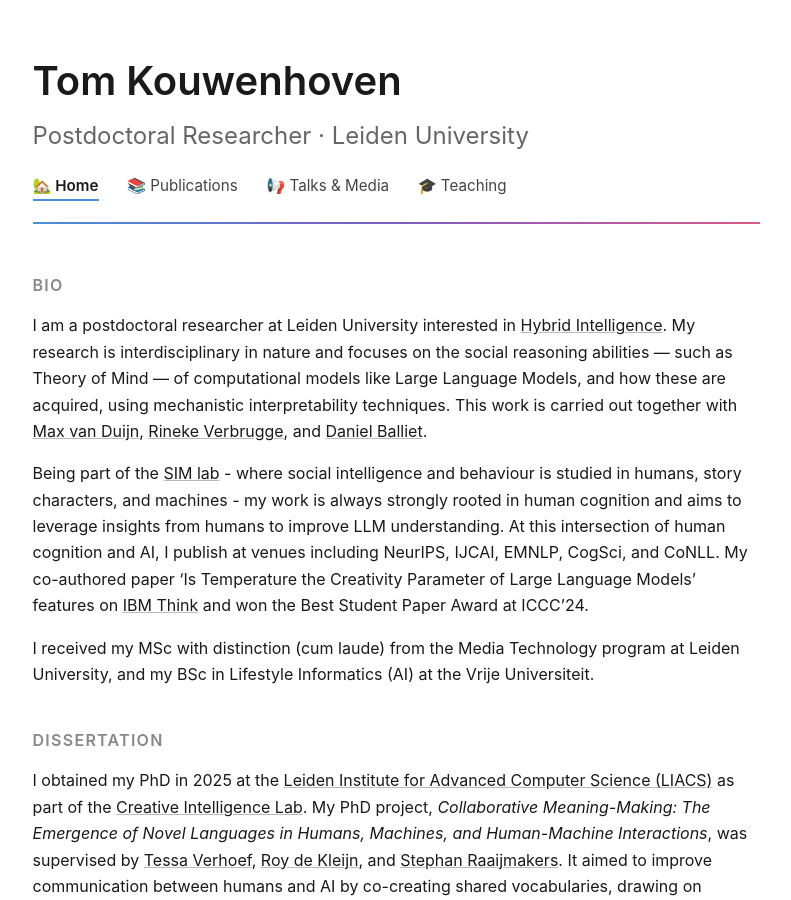
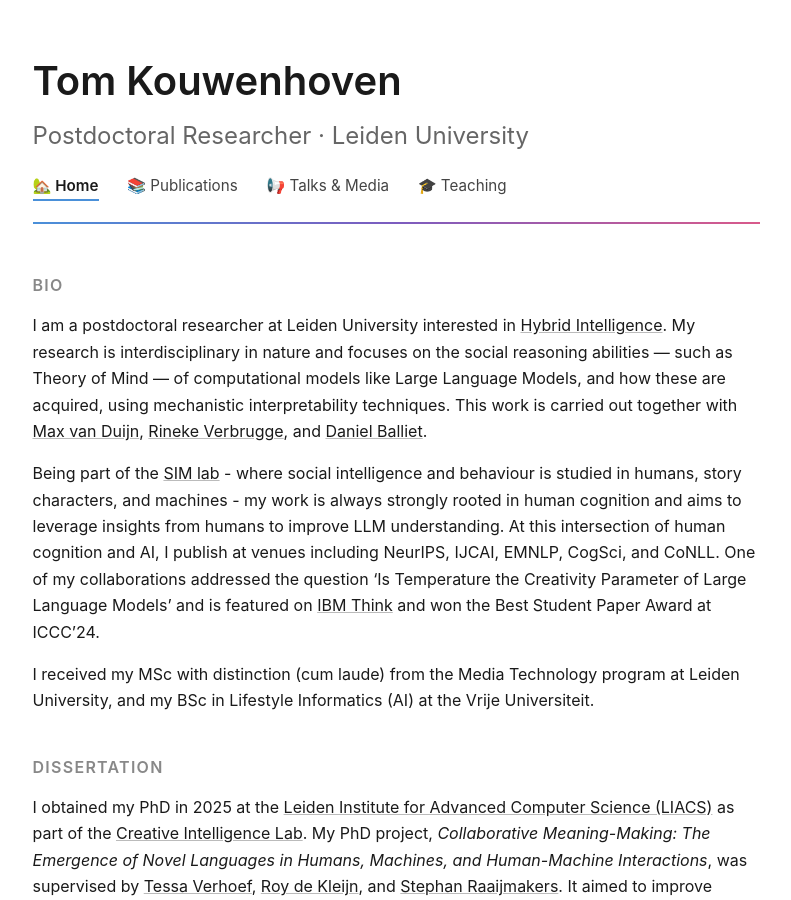
Before and after one commit to tomkouwenhoven/tomkouwenhoven.github.io, a Jekyll site: the page built from index.md, in a window 1280 px wide and 900 px high. Shown: the whole window, without its empty margins (244-1035 px from the left). Built offline with Jekyll 4.4.1, drawn with Linux system fonts in a browser that asks for light colours.

Commit message:
Bio update.

```diff
--- a/index.md
+++ b/index.md
@@ -8,7 +8,7 @@ permalink: /
 
 I am a postdoctoral researcher at Leiden University interested in [Hybrid Intelligence](https://www.hybrid-intelligence-centre.nl/). My research is interdisciplinary in nature and focuses on the social reasoning abilities — such as Theory of Mind — of computational models like Large Language Models, and how these are acquired, using mechanistic interpretability techniques. This work is carried out together with [Max van Duijn](https://www.mjvd.nl/), [Rineke Verbrugge](https://rinekeverbrugge.nl/), and [Daniel Balliet](https://amsterdamcooperationlab.com/danielballiet/).
 
-Being part of the [SIM lab](https://simlab.liacs.nl/) - where social intelligence and behaviour is studied in humans, story characters, and machines - my work is always strongly rooted in human cognition and aims to leverage insights from humans to improve LLM understanding. At this intersection of human cognition and AI, I publish at venues including NeurIPS, IJCAI, EMNLP, CogSci, and CoNLL. My co-authored paper 'Is Temperature the Creativity Parameter of Large Language Models' features on [IBM Think](https://www.ibm.com/think/topics/llm-temperature) and won the Best Student Paper Award at ICCC'24.
+Being part of the [SIM lab](https://simlab.liacs.nl/) - where social intelligence and behaviour is studied in humans, story characters, and machines - my work is always strongly rooted in human cognition and aims to leverage insights from humans to improve LLM understanding. At this intersection of human cognition and AI, I publish at venues including NeurIPS, IJCAI, EMNLP, CogSci, and CoNLL. One of my collaborations addressed the question 'Is Temperature the Creativity Parameter of Large Language Models' and is featured on [IBM Think](https://www.ibm.com/think/topics/llm-temperature) and won the Best Student Paper Award at ICCC'24.
 
 I received my MSc with distinction (cum laude) from the Media Technology program at Leiden University, and my BSc in Lifestyle Informatics (AI) at the Vrije Universiteit.
 
```
